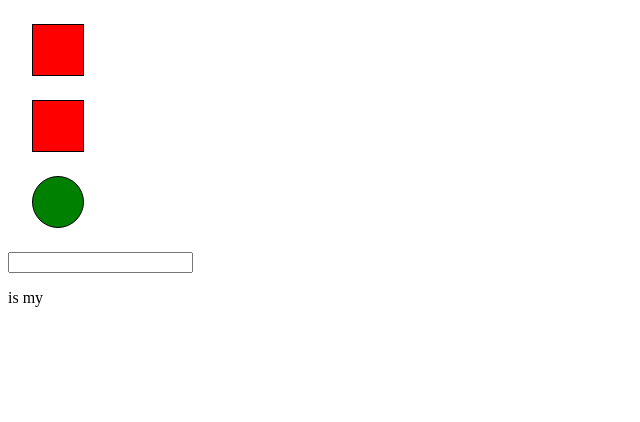
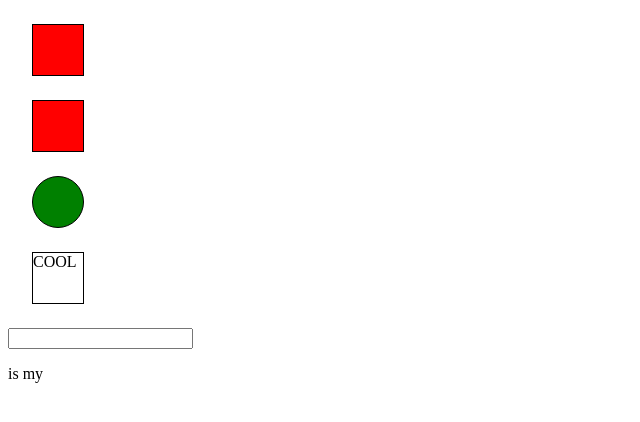
Before and after one commit to beccascronce/class_test, a plain HTML site: page index.html in a window 1280 px wide. Shown: the whole page, without its empty margins (0-640 px from the left). Drawn offline with nearby package versions, Linux system fonts and the light colour scheme.

Commit message:
added awesome feature

```diff
--- a/index.html
+++ b/index.html
@@ -9,6 +9,8 @@
 	<div class="square"></div>
 	<div id="circle"></div>
 
+	<div class="the_new_feature">COOL</div>
+
 	<input type="text" name="" id="" value="">
 
 	<p> is my </p>
```
